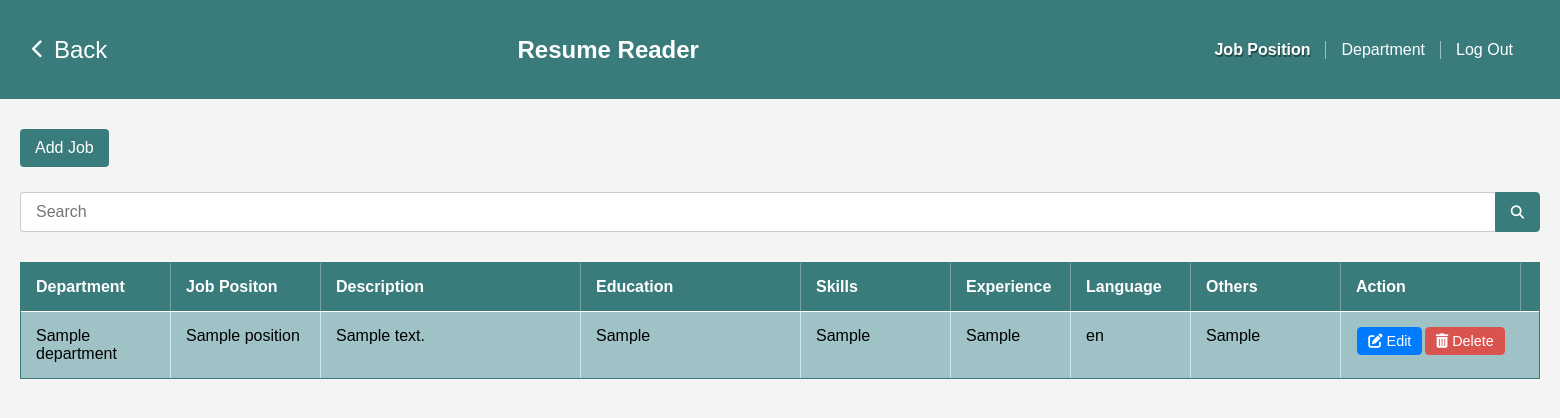
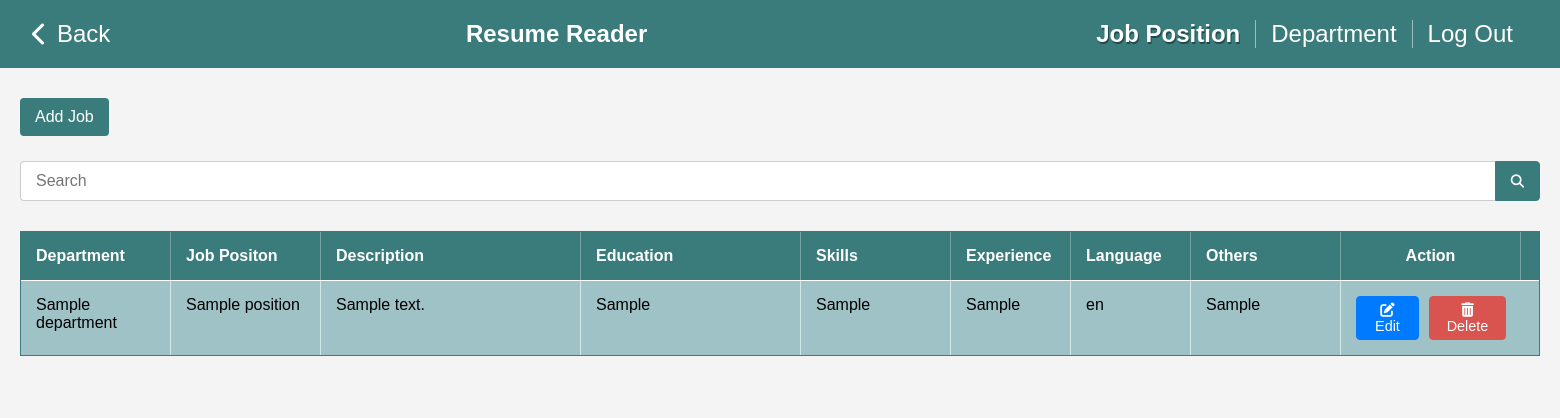
Before and after one commit to horyinghuai/workshop-2, a PHP site: page /jobPosition.php in a window 1560 px wide. Shown: the top 418 px of the page. Run offline with PHP 8.4, Linux system fonts and the light colour scheme; tables that the repository leaves empty or names only in its code hold one stand-in row (values such as "Sample post").

Commit message:
modify css

```diff
--- a/jobPosition.css
+++ b/jobPosition.css
@@ -55,8 +55,8 @@
     justify-content: flex-end; /* Align right links to the right edge of their grid column */
 }
 
-.header left, .back-link {
- color: white;
+.header-left .back-link {
+    color: white;
     text-decoration: none;
     font-size: 1.5rem;
     font-weight: 500;
@@ -77,18 +77,16 @@
 
 
 .header h1 {
-    font-size: 1.5rem;
-    font-weight: 400;
-    padding: 15px;
-    margin-top: 1px;
-    margin-right: 15px;
-    justify-self: center; /* Center the title perfectly within its 'auto' column */
+    font-size: 1.75rem;
+    font-weight: 600;
+    margin: 0;
+    text-align: center;
 }
 
 /* (The rest of the header styling for links, icons, etc. remains the same) */
 .header-left i {
     margin-right: 10px;
-    font-size: 1.2rem;
+    font-size: 1.5rem;
 }
 
 .header-left span {
@@ -100,7 +98,7 @@
     color: var(--white);
     text-decoration: none;
     padding: 0 15px;
-    font-size: 1rem;
+    font-size: 1.5rem;
     border-right: 1px solid rgba(255, 255, 255, 0.5);
 
    transition: color 0.2s ease-out, text-shadow 0.2s ease-out, transform 0.2s ease-out;
@@ -253,11 +251,17 @@
     border-right: 1px solid rgba(255, 255, 255, 0.3);
 }
 
+/* UPDATED: Action Column Header */
+.header-row .table-cell.action {
+    padding: 0;
+    justify-content: center;
+}
 
-/* Action Column Button Styling */
+/* UPDATED: Action Column Data (Buttons) */
 .table-cell.action.data {
-    justify-content: space-around;
-    flex-wrap: wrap; /* Allow buttons to wrap if space is tight */
+    justify-content: center; /* Horizontally Center */
+    gap: 10px; /* Space between buttons */
+    /* Vertically center is overridden below */
 }
 
 .edit-btn, .delete-btn {
@@ -287,6 +291,10 @@
 /* Ensure data text is top-aligned for better readability in multi-line cells */
 .table-cell.data {
     align-items: flex-start;
+}
+/* IMPORTANT: Override vertical alignment for Action Buttons back to center */
+.table-cell.action.data {
+    align-items: center;
 }
 
 
```
Also changed, not shown: jobDepartment.css (+16 -8 lines).
